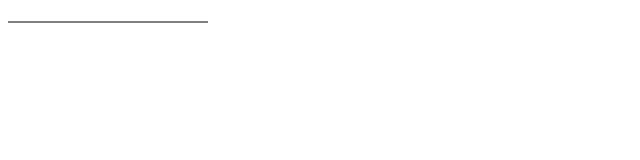
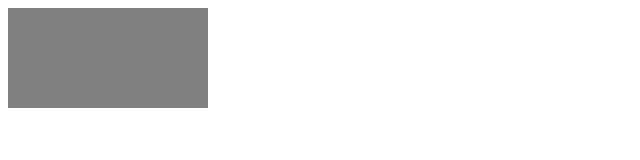
Before and after one commit to annagoetz1/weatherapp, a plain HTML site: page index.html in a window 1280 px wide. Shown: the whole page, without its empty margins (0-640 px from the left). Drawn offline with Linux system fonts and the light colour scheme.

Commit message:
Flex and center  button

```diff
--- a/index.css
+++ b/index.css
@@ -1,5 +1,11 @@
 #getWeatherButton {
 width: 200px;
+height: 100px;
 background-color: grey;
 border: 4px black;
+display: flex;
+justify-content: center;
+align-items: center;
+text-align: center;
+
 }
```
